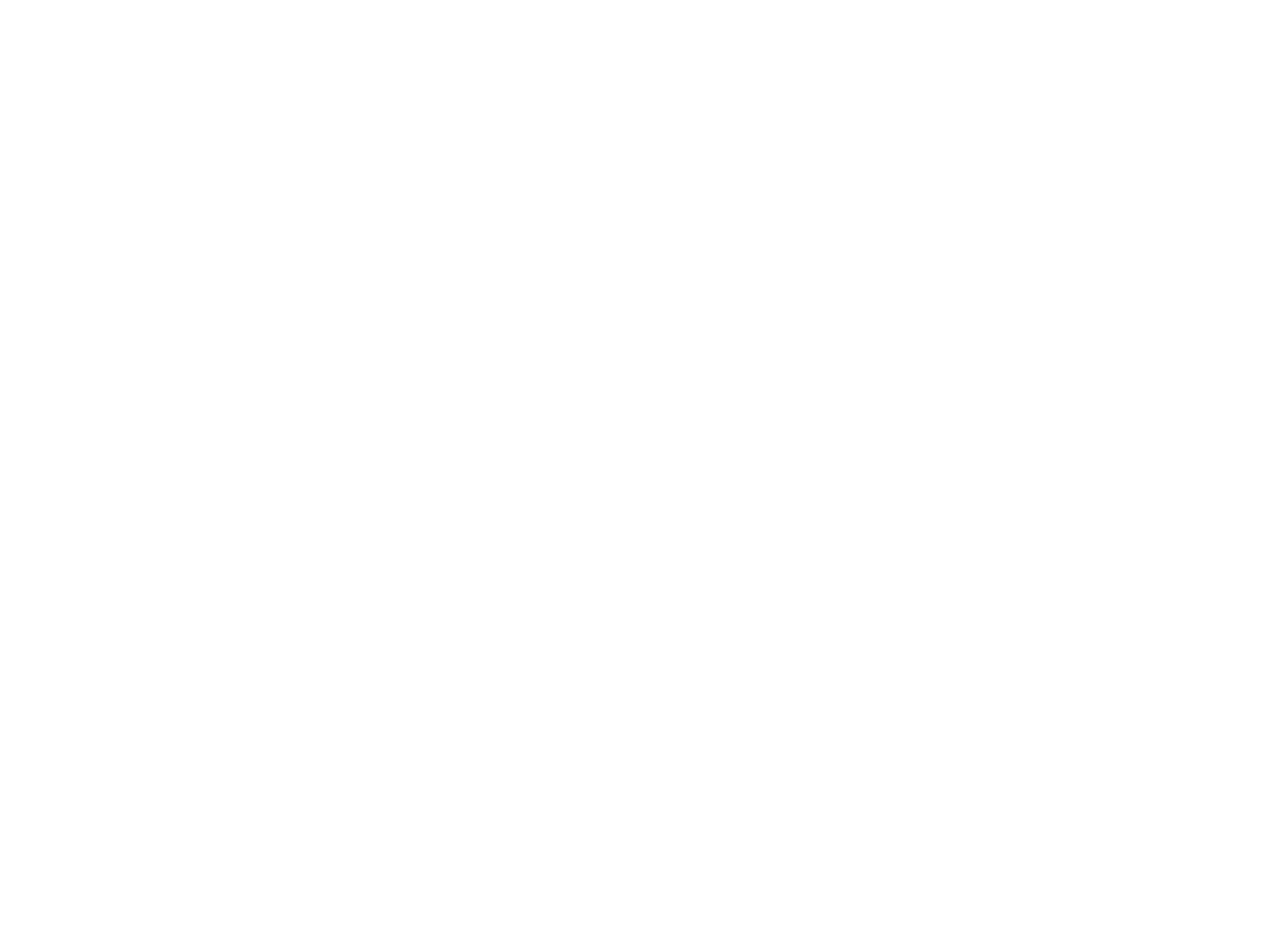
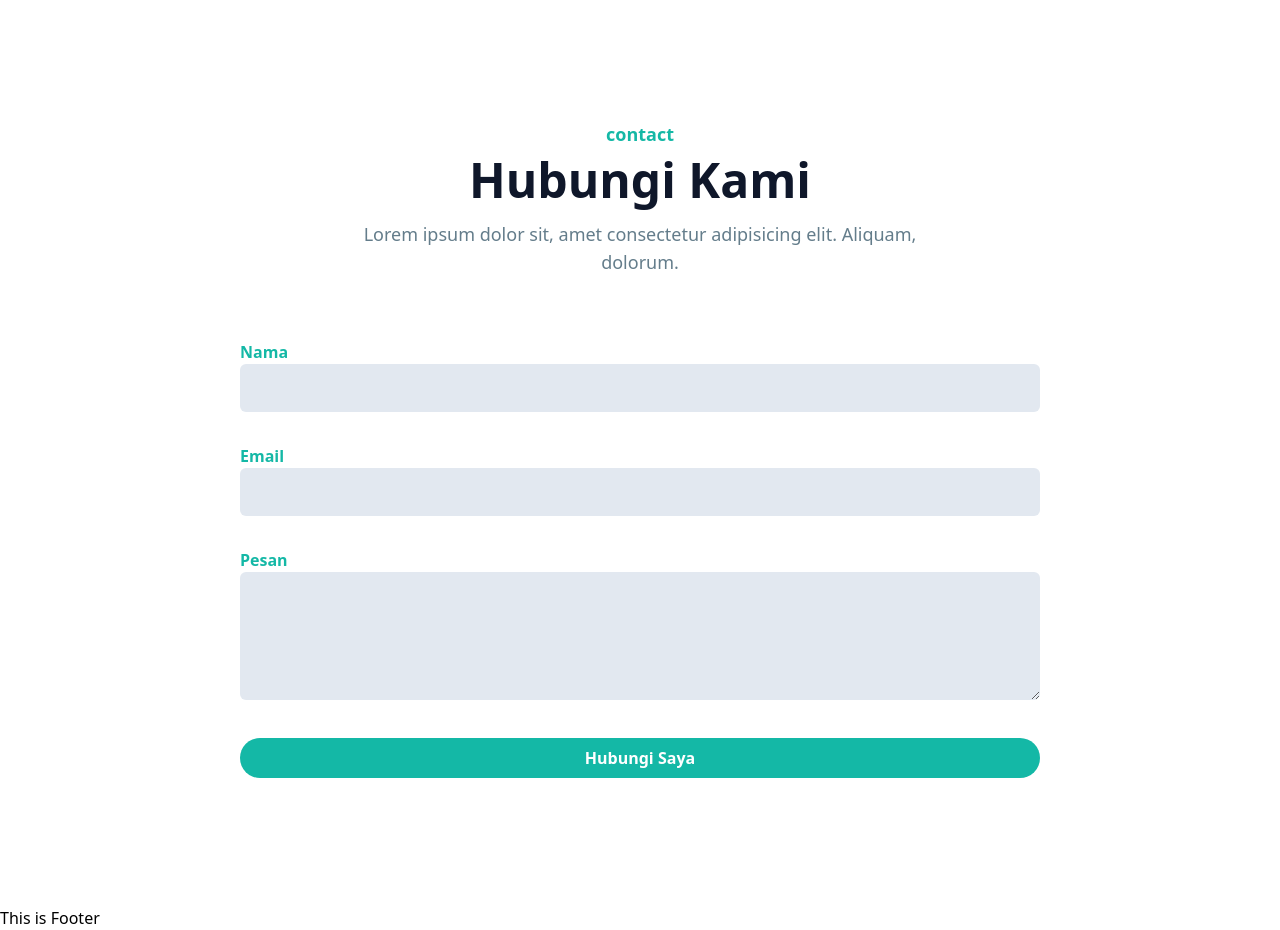
Before and after one commit to dpcandra/TailwindPortofolio, a React (Vite) app: page / in a window 1280 px wide. Shown: the part 4020-4950 px from the top of the page. Before the commit the page ends 3996 px from the top, so only its background shows below. Built offline with nearby package versions, Linux system fonts and the light colour scheme.

Commit message:
Initiating Footer 02:05:30

```diff
--- a/src/App.jsx
+++ b/src/App.jsx
@@ -6,6 +6,8 @@
 import Portofolio from './Portofolio';
 import Clients from './Clients';
 import Blogs from './Blogs';
+import Contact from './contact';
+import Footer from './Footer';
 
 function App() {
 
@@ -19,6 +21,9 @@
        <Portofolio/>
        <Clients/>
        <Blogs/>
+       <Contact/>
+
+       <Footer/>
     </>
   )
 }
--- /dev/null
+++ b/src/Footer.jsx
@@ -0,0 +1,9 @@
+const Footer = () => {
+    return(
+        <section >
+            <h1>This is Footer</h1>
+        </section>
+    )
+}
+
+export default Footer;
--- /dev/null
+++ b/src/contact.jsx
@@ -0,0 +1,42 @@
+import SectionTitle from "./Components/SectionTitle";
+import ButtonMain from "./Components/buttonMain";
+
+const Contact = () => {
+    return(
+        <section id="contact" className="pt-36 pb-32">
+            <div className="container">
+
+                <div className="w-full px-4">
+                    <SectionTitle
+                        title="contact"
+                        heading="Hubungi Kami"
+                        paragraph="Lorem ipsum dolor sit, amet consectetur adipisicing elit. Aliquam, dolorum."
+                    />
+                </div>
+
+                <form action="">
+                    <div className="w-full lg:w-2/3 lg:mx-auto">
+                        <div className="w-full px-4 mb-8">
+                            <label htmlFor="name" className="text-base font-bold text-primary">Nama</label>
+                            <input type="text" id="name" className="w-full bg-slate-200 text-dark p-3 rounded-md focus:outline-none focus:ring-primary focus:ring-1 focus:border-primary"/>
+                        </div>
+                        <div className="w-full px-4 mb-8">
+                            <label htmlFor="email" className="text-base font-bold text-primary">Email</label>
+                            <input type="email" id="email" className="w-full bg-slate-200 text-dark p-3 rounded-md focus:outline-none focus:ring-primary focus:ring-1 focus:border-primary"/>
+                        </div>
+                        <div className="w-full px-4 mb-8">
+                            <label htmlFor="email" className="text-base font-bold text-primary">Pesan</label>
+                            <textarea type="email" id="email" className="w-full bg-slate-200 text-dark p-3 rounded-md focus:outline-none focus:ring-primary focus:ring-1 focus:border-primary h-32"></textarea>
+                        </div>
+                        <div className="w-full px-4">
+                            <button className="text-base font-semibold text-white bg-primary py-2 px-8 rounded-full hover:shadow-lg hover:opacity-80 transition duration-300 ease-in-out w-full">Hubungi Saya</button>
+                        </div>
+                    </div>
+                </form>
+
+            </div>
+        </section>
+    )
+}
+
+export default Contact;
```
